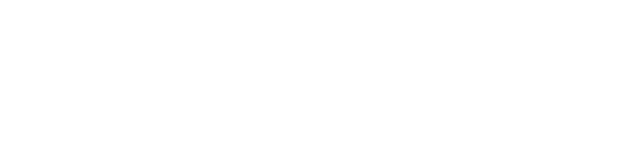
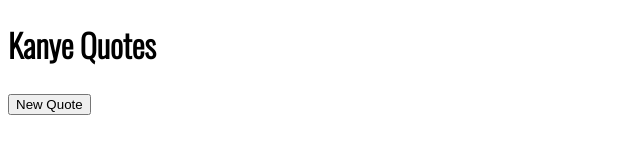
Before and after one commit to omarfaruk-cse-fn/API-Kanye, a plain HTML site: page index.html in a window 1280 px wide. Shown: the whole page, without its empty margins (0-640 px from the left). Drawn offline with nearby package versions, Linux system fonts and the light colour scheme.

Commit message:
API -Kanye

```diff
--- a/index.html
+++ b/index.html
@@ -6,9 +6,20 @@
     <meta http-equiv="X-UA-Compatible" content="IE=edge">
     <meta name="viewport" content="width=device-width, initial-scale=1.0">
     <title>Kanye West</title>
+    <!-- Fonts -->
+    <link rel="preconnect" href="https://fonts.googleapis.com">
+    <link rel="preconnect" href="https://fonts.gstatic.com" crossorigin>
+    <link href="https://fonts.googleapis.com/css2?family=Oswald:wght@300&display=swap" rel="stylesheet">
+    <style>
+        .fontRoboto {
+            font-family: 'Oswald', sans-serif;
+        }
+    </style>
 </head>
 
-<body>
+<body class="fontRoboto">
+    <h1>Kanye Quotes</h1>
+    <button onclick="loadQuotes()">New Quote</button>
     <blockquote id="quote">
 
     </blockquote>
--- a/js/app.js
+++ b/js/app.js
@@ -0,0 +1,9 @@
+const loadQuotes = () => {
+    fetch('https://api.kanye.rest/')
+        .then(response => response.json())
+        .then(data => displayCoute(data))
+}
+const displayCoute = (data) => {
+    const quoteElement = document.getElementById('quote')
+    quoteElement.innerText = data.quote
+}
```
